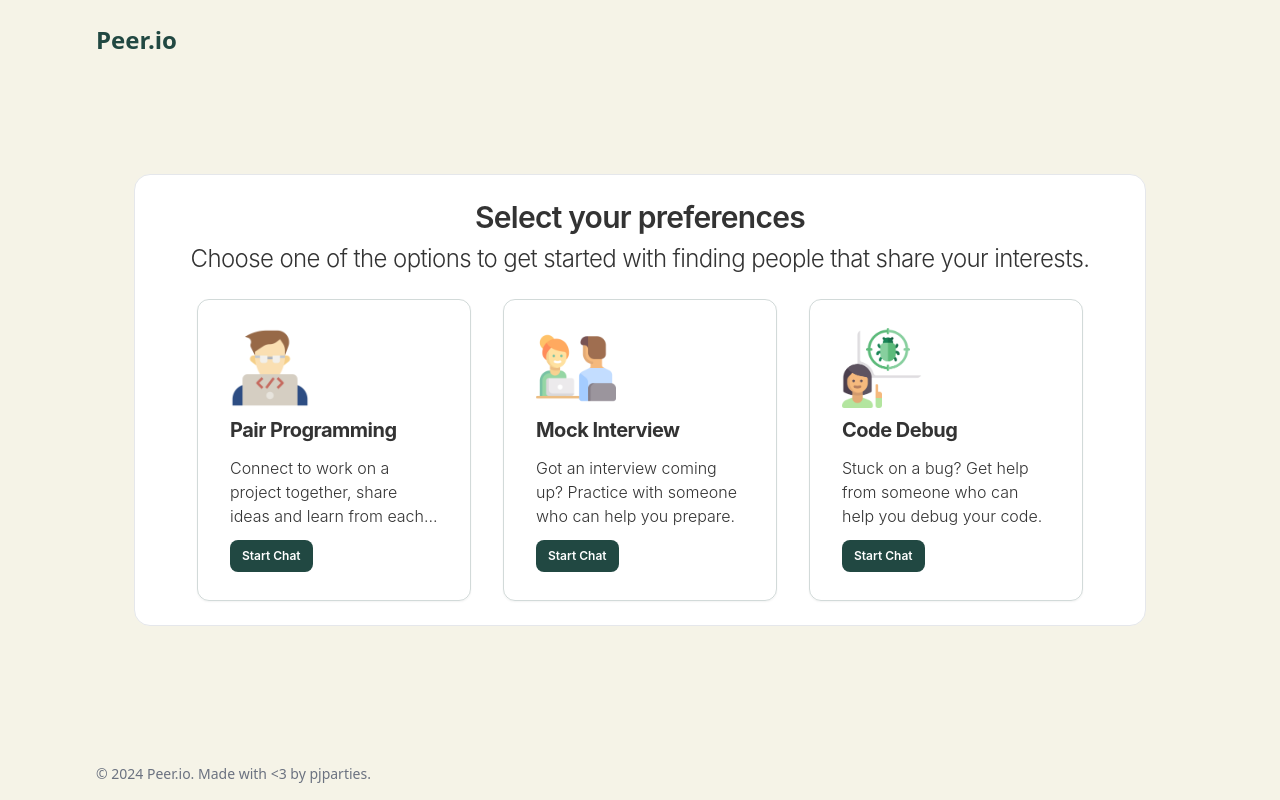
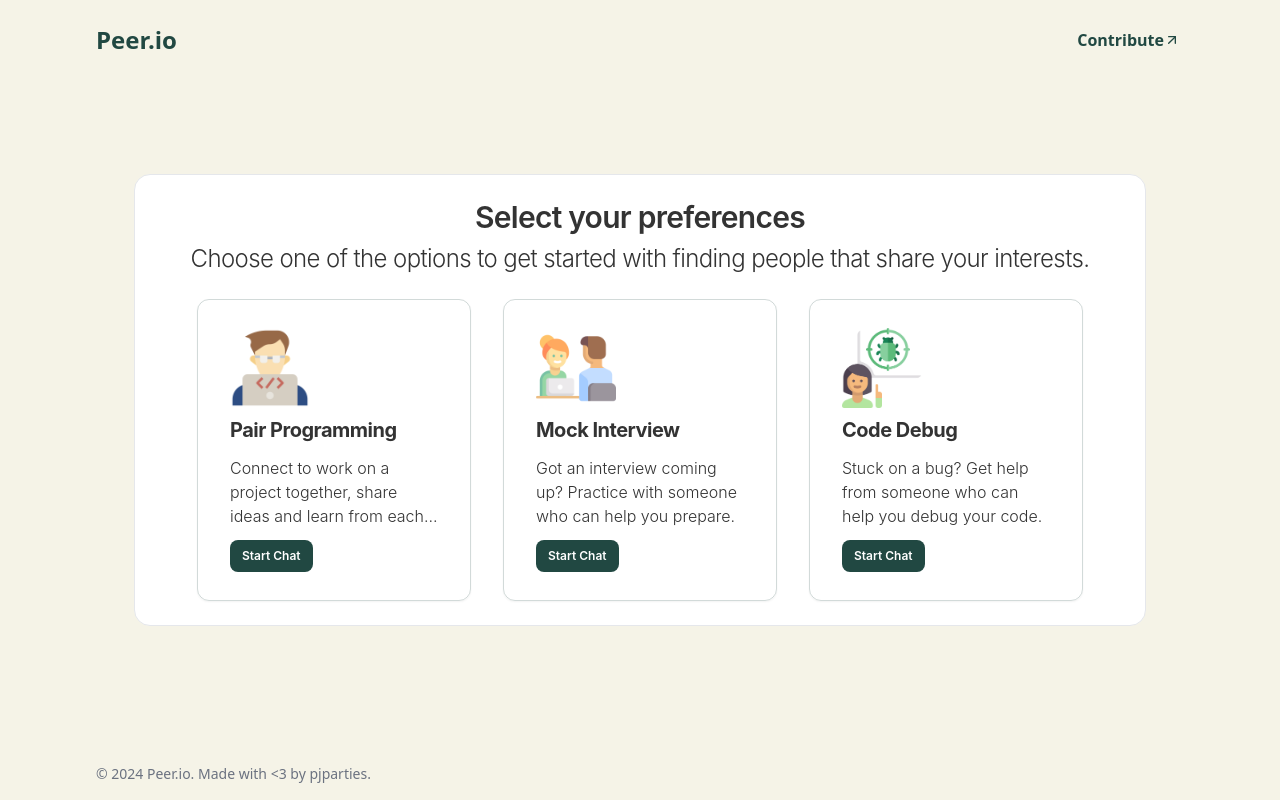
Before and after one commit to pjparties/peer-f, a React (Vite) app: page /preferences in a window 1280 px wide. Built offline with nearby package versions, Linux system fonts and the light colour scheme; no server answers.

Commit message:
feat: added Repo link to header

```diff
--- a/dev-dist/sw.js
+++ b/dev-dist/sw.js
@@ -82,7 +82,7 @@ define(['./workbox-5357ef54'], (function (workbox) { 'use strict';
     "revision": "3ca0b8505b4bec776b69afdba2768812"
   }, {
     "url": "index.html",
-    "revision": "0.o8kdd2dmqq"
+    "revision": "0.9ks5llvt258"
   }], {});
   workbox.cleanupOutdatedCaches();
   workbox.registerRoute(new workbox.NavigationRoute(workbox.createHandlerBoundToURL("index.html"), {
--- a/src/components/Header.jsx
+++ b/src/components/Header.jsx
@@ -1,6 +1,7 @@
 import { useState } from 'react';
 import { AiOutlineClose, AiOutlineMenu } from 'react-icons/ai';
 import { Link } from 'react-router-dom';
+import { LuArrowUpRight } from "react-icons/lu";
 
 const Header = () => {
   // State to manage the navbar's visibility
@@ -19,6 +20,9 @@ const Header = () => {
           Peer.io
         </h1>
       </Link>
+      <Link to='https://www.github.com/pjparties/peer-f' className='inline-flex items-center hover:text-accent font-semibold hover:font-bold text-secondary mr-1 transition-transform cursor-pointer duration-100'>
+        Contribute <LuArrowUpRight className="h-4 w-4" />
+      </Link>
     </div>
   );
 };
```
